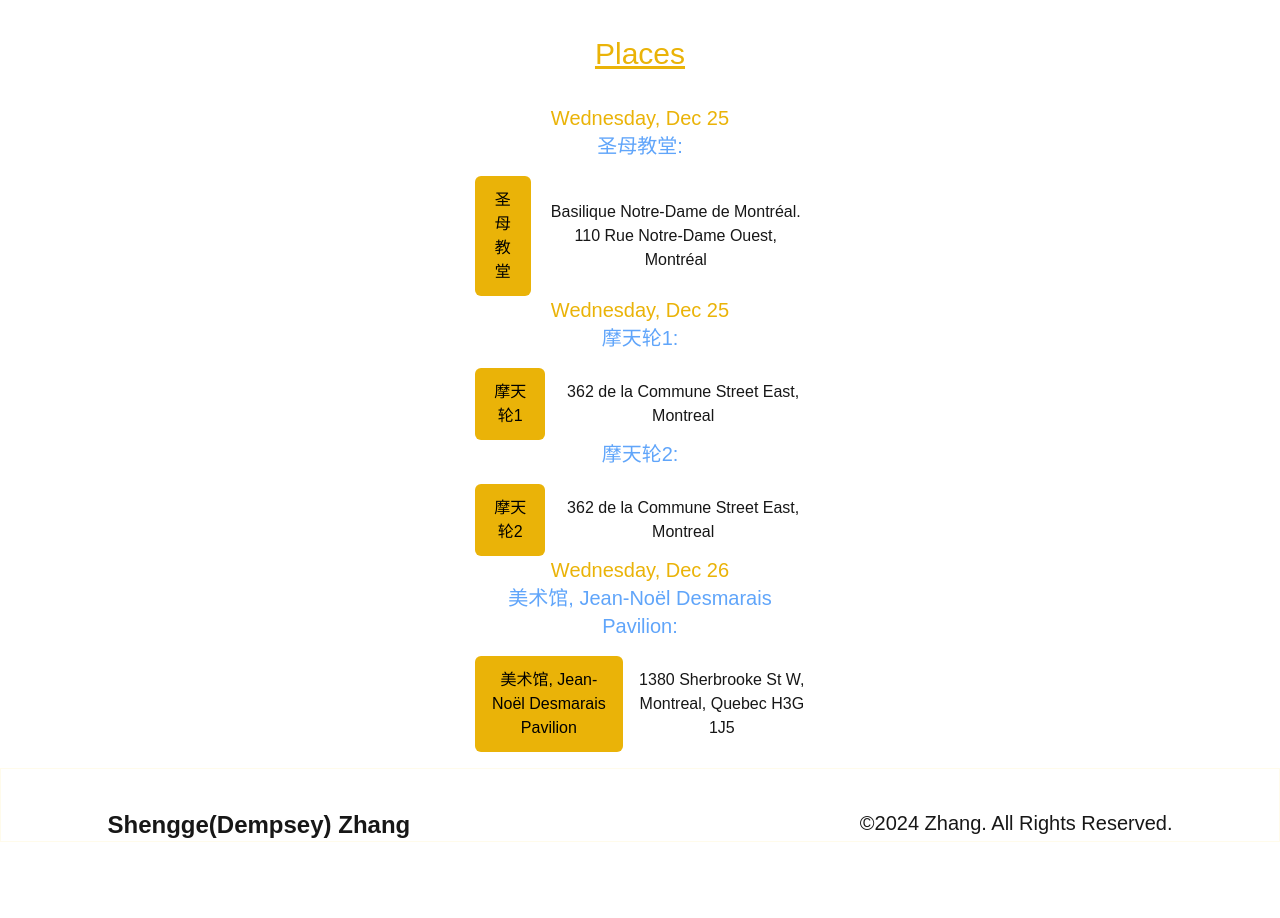
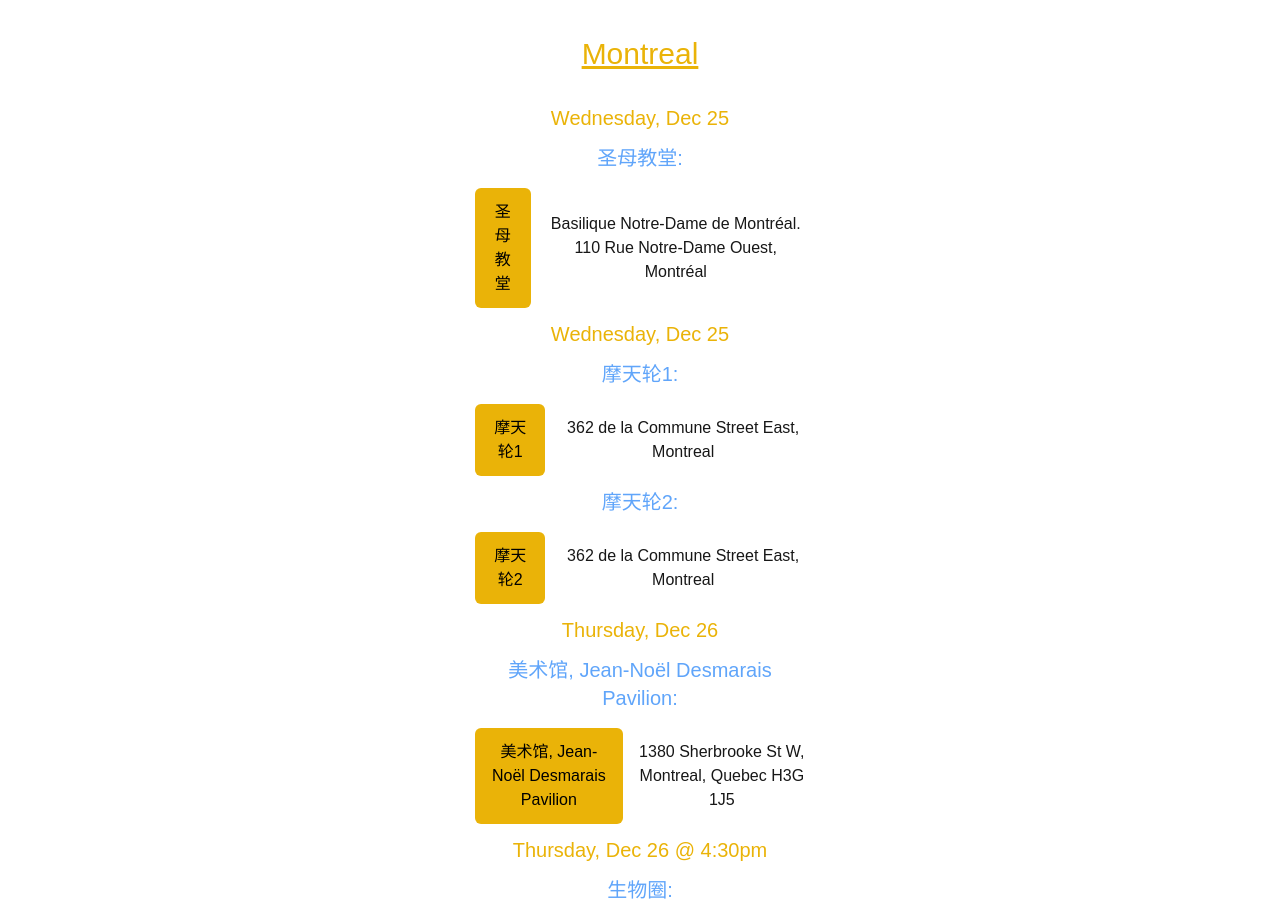
Before and after one commit to zsg0428/travel-manager, a Next.js app: page /places/montreal in a window 1280 px wide. Shown: the part 80-998 px from the top of the page. Before the commit the page ends 922 px from the top, so only its background shows below. Built offline with nearby package versions, Linux system fonts and the light colour scheme.

Commit message:
added more locations

```diff
--- a/app/_components/People.jsx
+++ b/app/_components/People.jsx
@@ -38,7 +38,7 @@ export const People = ({name, section, mtq, qtm}) => {
     }
 
     if (section === 'hotel') {
-        return <Grid2 item size={{sm: 12, md: 6, lg: 6}} className='text-center mx-auto'>
+        return <Grid2 item size={{sm: 12, md: 6, lg: 6}} className='text-center mx-auto my-3'>
             <p className={name === 'Mavis' ? 'text-pink-400 text-xl' : 'text-blue-400 text-xl'}>{name}:</p>
             <div className='flex gap-4  h-auto mx-auto justify-center mt-4 items-center'>
             <Link
--- a/app/places/montreal/page.js
+++ b/app/places/montreal/page.js
@@ -4,13 +4,13 @@ import {TitleSection} from "@/app/_components/TitleSection";
 
 
 export const metadata = {
-    title: 'Places page',
-    description: 'Place page'
+    title: 'Montreal page',
+    description: 'Montreal page'
 }
 const Page = () => {
     return <PageLayout>
         <TitleSection>
-            Places</TitleSection>
+            Montreal</TitleSection>
 
         <div className='mx-auto text-center my-4'>
             <span className='text-yellow-500 text-xl'>Wednesday, Dec 25</span>
@@ -25,9 +25,14 @@ const Page = () => {
             <People name='摩天轮2' section='hotel'
                     mtq='/tickets/wheel/Billet2.pdf' qtm='362 de la Commune Street East, Montreal'
             />
-            <span className='text-yellow-500 text-xl mt-10'>Wednesday, Dec 26</span>
+            <span className='text-yellow-500 text-xl mt-10'>Thursday, Dec 26</span>
             <People name='美术馆, Jean-Noël Desmarais Pavilion' section='hotel'
                     mtq='/tickets/commande.PDF' qtm='1380 Sherbrooke St W, Montreal, Quebec H3G 1J5'
+            />
+            <span className='text-yellow-500 text-xl mt-10'>Thursday, Dec 26 @ 4:30pm</span>
+            <People name='生物圈' section='hotel'
+                    mtq='/tickets/shengwuquan.pdf' qtm='4777, avenue Pierre-De Coubertin
+Montréal, QC H1V 1B3'
             />
         </div>
 
--- a/app/places/quebec/page.js
+++ b/app/places/quebec/page.js
@@ -4,13 +4,13 @@ import {TitleSection} from "@/app/_components/TitleSection";
 
 
 export const metadata = {
-    title: 'Places page',
-    description: 'Place page'
+    title: 'Quebec page',
+    description: 'Quebec page'
 }
 const Page = () => {
     return <PageLayout>
         <TitleSection>
-            Places</TitleSection>
+            Quebec</TitleSection>
 
         <div className='mx-auto text-center my-4'>
             <span className='text-yellow-500 text-xl'>Wednesday, Dec 25</span>
```
Also changed, not shown: 1 other file (tests, documents, lock files or other folders).
